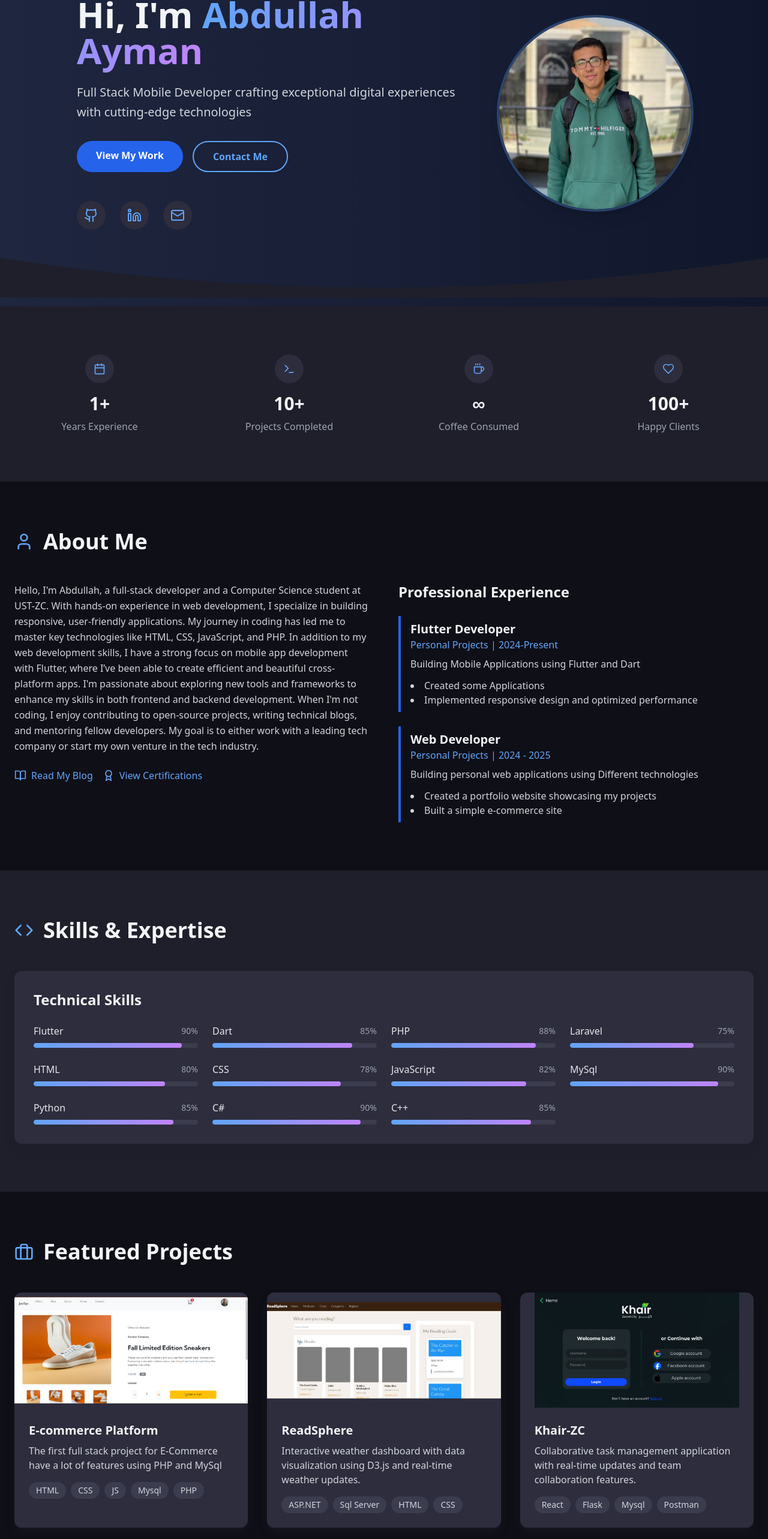
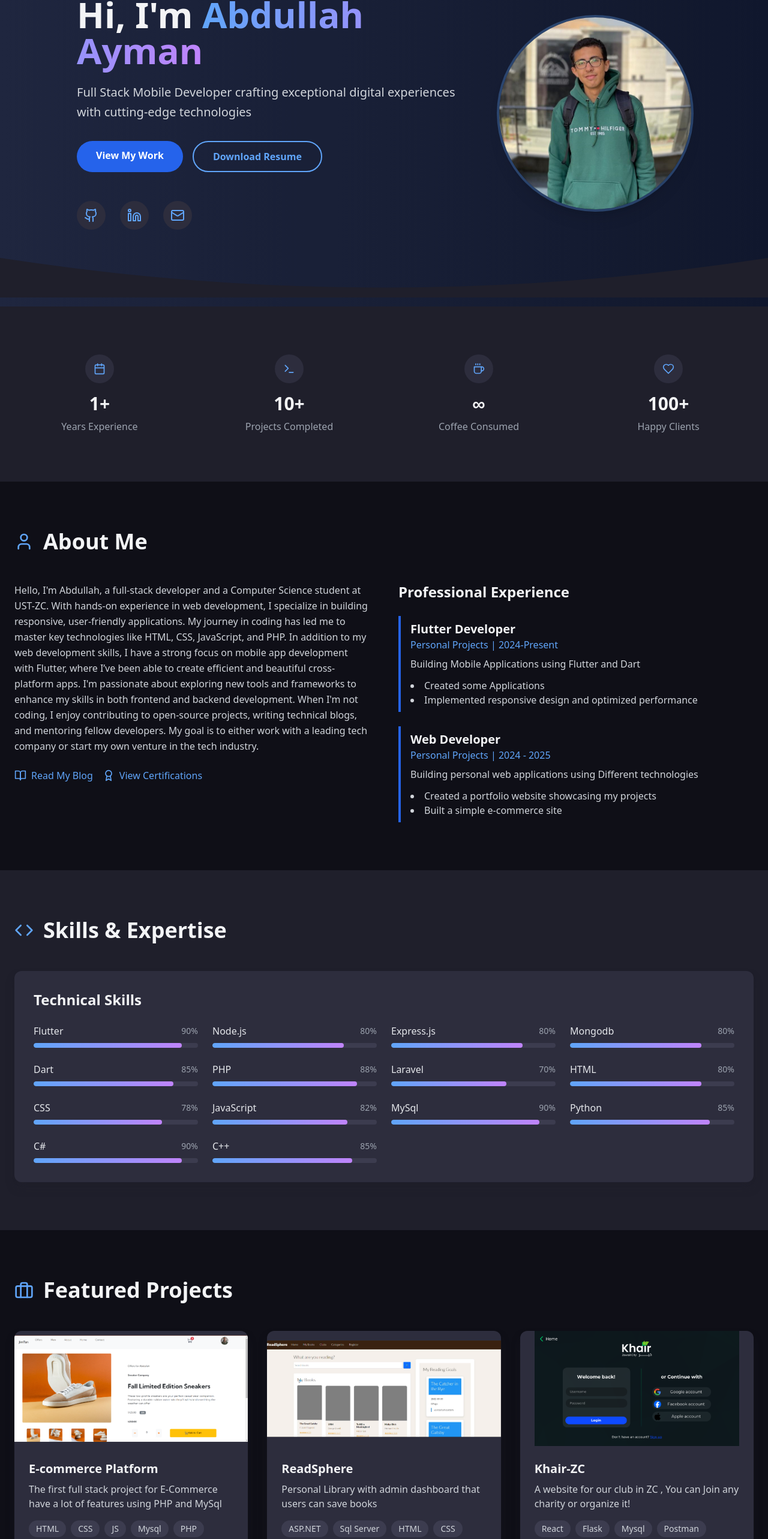
Before and after one commit to Bodeayman/PortfolioV2, a React (Vite) app: page / in a window 1280 px wide. Shown: the part 214-2780 px from the top of the page at 60% size. Built offline with nearby package versions, Linux system fonts and the light colour scheme.

Commit message:
Added the resume button with some skills

```diff
--- a/src/App.tsx
+++ b/src/App.tsx
@@ -96,8 +96,7 @@ function App() {
                 <a
                   key={item}
                   href={`#${item.toLowerCase()}`}
-                  className={`transition-colors hover:text-blue-400 ${
-                    activeSection === item.toLowerCase() ? 'text-blue-400 font-semibold' : 'text-gray-300'
+                  className={`transition-colors hover:text-blue-400 ${activeSection === item.toLowerCase() ? 'text-blue-400 font-semibold' : 'text-gray-300'
                     }`}
                 >
                   {item}
@@ -124,9 +123,10 @@ function App() {
                 <a href="#projects" className="bg-blue-600 text-white px-8 py-3 rounded-full font-semibold hover:bg-blue-700 transition-colors">
                   View My Work
                 </a>
-            <a href="#contact" className="border-2 border-blue-400 text-blue-400 px-8 py-3 rounded-full font-semibold hover:bg-blue-400/10 transition-colors">
-              Contact Me
+                <a href="/resume.pdf" download="Abdullah_Ayman_Resume.pdf" className="border-2 border-blue-400 text-blue-400 px-8 py-3 rounded-full font-semibold hover:bg-blue-400/10 transition-colors">
+                  Download Resume
                 </a>
+
               </div>
               <div className="flex space-x-6 justify-center md:justify-start">
                 <a href="https://github.com/Bodeayman" className="p-3 bg-dark-800 rounded-full hover:bg-dark-700 transition-colors">
@@ -231,9 +231,12 @@ When I'm not coding, I enjoy contributing to open-source projects, writing techn
               <div className="grid grid-cols-2 md:grid-cols-4 gap-6">
                 {[
                   { name: 'Flutter', level: 90 },
+                  { name: 'Node.js', level: 80 },
+                  { name: 'Express.js', level: 80 },
+                  { name: 'Mongodb', level: 80 },
                   { name: 'Dart', level: 85 },
                   { name: 'PHP', level: 88 },
-                  { name: 'Laravel', level: 75 },
+                  { name: 'Laravel', level: 70 },
                   { name: 'HTML', level: 80 },
                   { name: 'CSS', level: 78 },
                   { name: 'JavaScript', level: 82 },
@@ -275,12 +278,12 @@ When I'm not coding, I enjoy contributing to open-source projects, writing techn
                 title: 'E-commerce Platform',
                 description: 'The first full stack project for E-Commerce have a lot of features using PHP and MySql',
                 image: '/images/proj1.png',
-                tags: ['HTML', 'CSS','JS' , 'Mysql', 'PHP'],
+                tags: ['HTML', 'CSS', 'JS', 'Mysql', 'PHP'],
                 link: 'https://github.com/Bodeayman/SimpleE-Com'
               },
               {
                 title: 'ReadSphere',
-                description: 'Interactive weather dashboard with data visualization using D3.js and real-time weather updates.',
+                description: 'Personal Library with admin dashboard that users can save books',
                 image: '/images/proj2.png',
 
                 tags: ['ASP.NET', 'Sql Server', 'HTML', 'CSS'],
@@ -288,10 +291,10 @@ When I'm not coding, I enjoy contributing to open-source projects, writing techn
               },
               {
                 title: 'Khair-ZC',
-                description: 'Collaborative task management application with real-time updates and team collaboration features.',
+                description: 'A website for our club in ZC , You can Join any charity or organize it!',
                 image: '/images/proj3.png',
 
-                tags: ['React', 'Flask', 'Mysql','Postman'],
+                tags: ['React', 'Flask', 'Mysql', 'Postman'],
                 link: 'https://github.com/0x3mr/Khair-ZC'
               },
               {
@@ -299,7 +302,7 @@ When I'm not coding, I enjoy contributing to open-source projects, writing techn
                 description: 'Book app to show books related to programming using Google API',
                 image: '/images/proj5.jpg',
 
-                tags: [ 'Flutter', 'Google Api','Cubit', 'Dart' ],
+                tags: ['Flutter', 'Google Api', 'Cubit', 'Dart'],
                 link: 'https://github.com/Bodeayman/BookStore'
               },
               {
@@ -307,7 +310,7 @@ When I'm not coding, I enjoy contributing to open-source projects, writing techn
                 description: 'This project is a Notes app developed with Flutter and Hive for local storage, allowing users to create, edit, and delete ',
                 image: '/images/proj4.jpg',
 
-                tags: ['Cubit', 'Dart', 'Flutter','Hive'],
+                tags: ['Cubit', 'Dart', 'Flutter', 'Hive'],
                 link: 'https://github.com/Bodeayman/NotesApp'
               },
               {
@@ -457,8 +460,7 @@ When I'm not coding, I enjoy contributing to open-source projects, writing techn
                 <button
                   type="submit"
                   disabled={isSubmitting}
-                  className={`w-full py-3 px-6 rounded-lg bg-blue-600 text-white font-semibold flex items-center justify-center space-x-2 hover:bg-blue-700 transition-colors ${
-                    isSubmitting ? 'opacity-75 cursor-not-allowed' : ''
+                  className={`w-full py-3 px-6 rounded-lg bg-blue-600 text-white font-semibold flex items-center justify-center space-x-2 hover:bg-blue-700 transition-colors ${isSubmitting ? 'opacity-75 cursor-not-allowed' : ''
                     }`}
                 >
                   {isSubmitting ? (
```
Also changed, not shown: 2 other files (tests, documents, lock files or other folders). Lines whose indentation alone changed are shown as unchanged.
